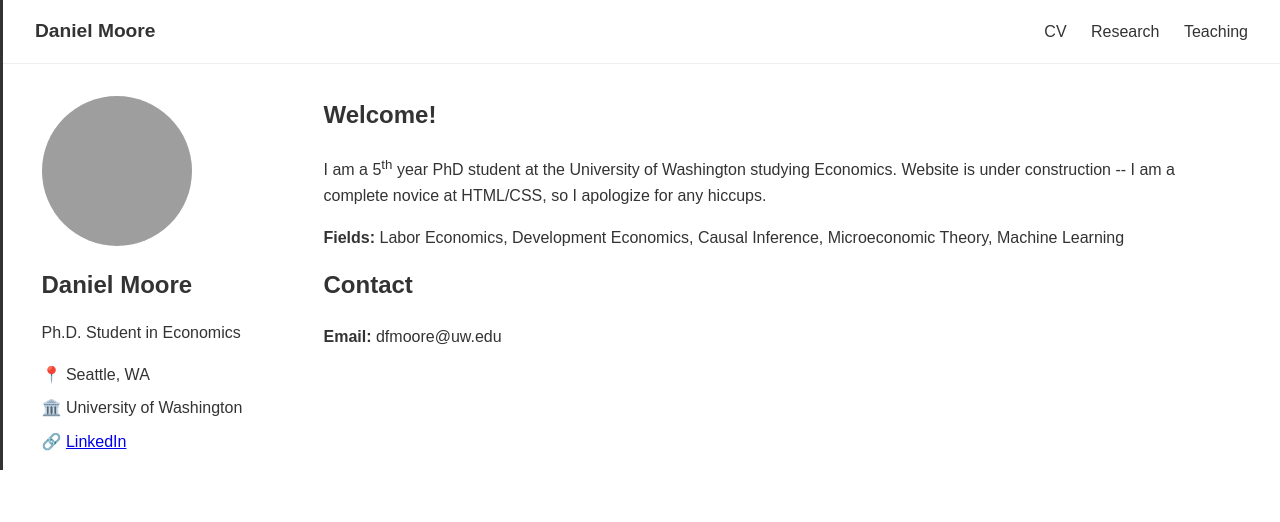
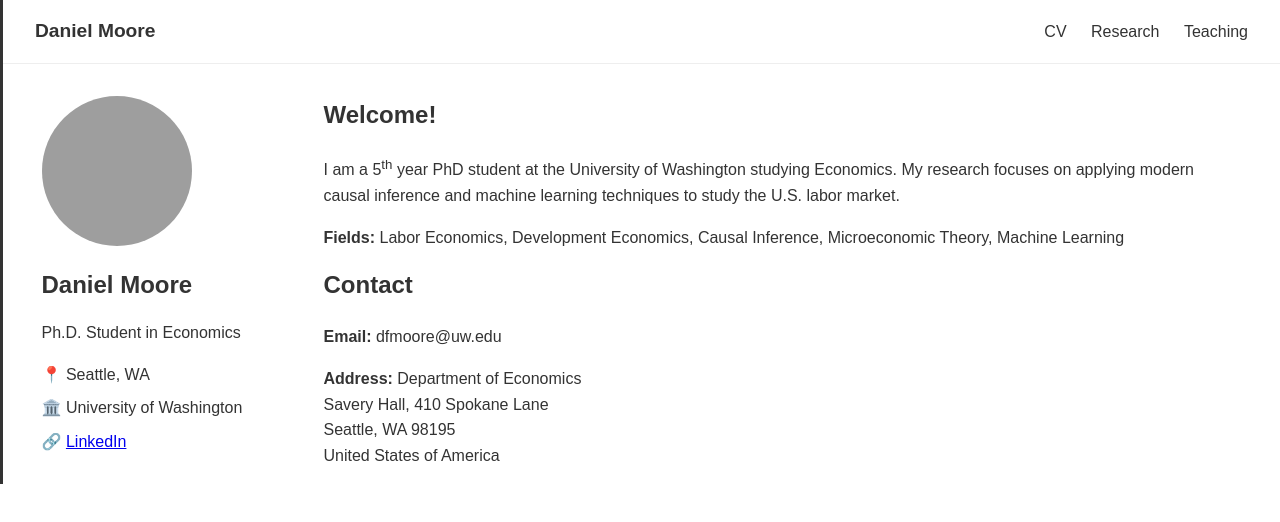
Before and after one commit to adfmoore/adfmoore.github.io, a plain HTML site: page index.html in a window 1280 px wide. Drawn offline with Linux system fonts and the light colour scheme; grey boxes are pictures that could not be loaded.

Commit message:
Update index.html
Updated description.

```diff
--- a/index.html
+++ b/index.html
@@ -33,13 +33,19 @@
     <main class="main-content">
       <section>
         <h1>Welcome!</h1>
-        <p>I am a 5<sup>th</sup> year PhD student at the University of Washington studying Economics. Website is under construction -- I am a complete novice at HTML/CSS, so I apologize for any hiccups. </p>
+        <p>I am a 5<sup>th</sup> year PhD student at the University of Washington studying Economics. My research focuses on applying modern causal inference and machine learning techniques to study the U.S. labor market.
+		</p>
         <p><strong>Fields:</strong> Labor Economics, Development Economics, Causal Inference, Microeconomic Theory, Machine Learning</p>
       </section>
 
       <section>
         <h2>Contact</h2>
         <p><strong>Email:</strong> dfmoore@uw.edu </p>
+		<p><strong> Address:</strong> Department of Economics <br>
+Savery Hall, 410 Spokane Lane <br>
+Seattle, WA 98195 <br>
+United States of America
+</p>
       </section>
     </main>
   </div>
```
